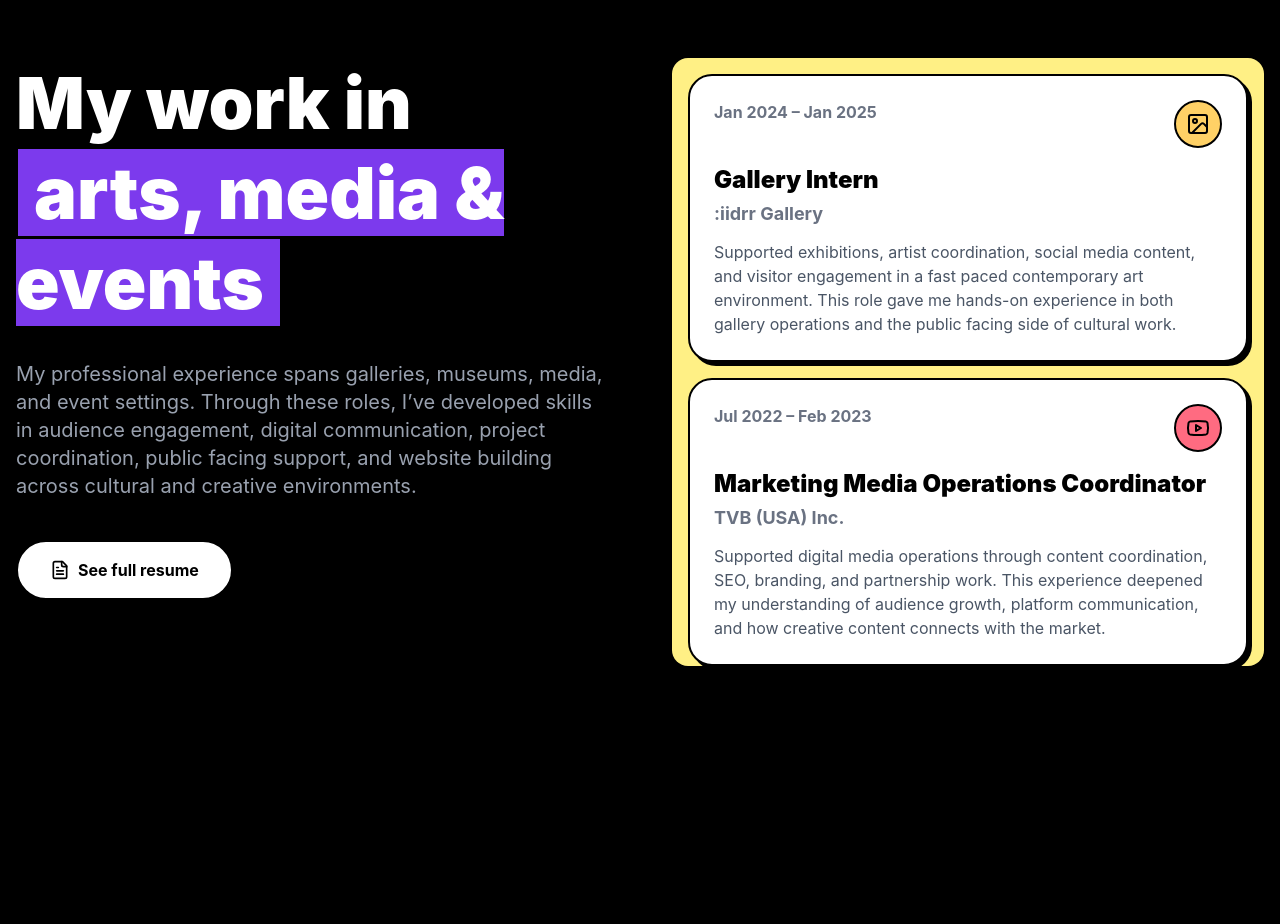
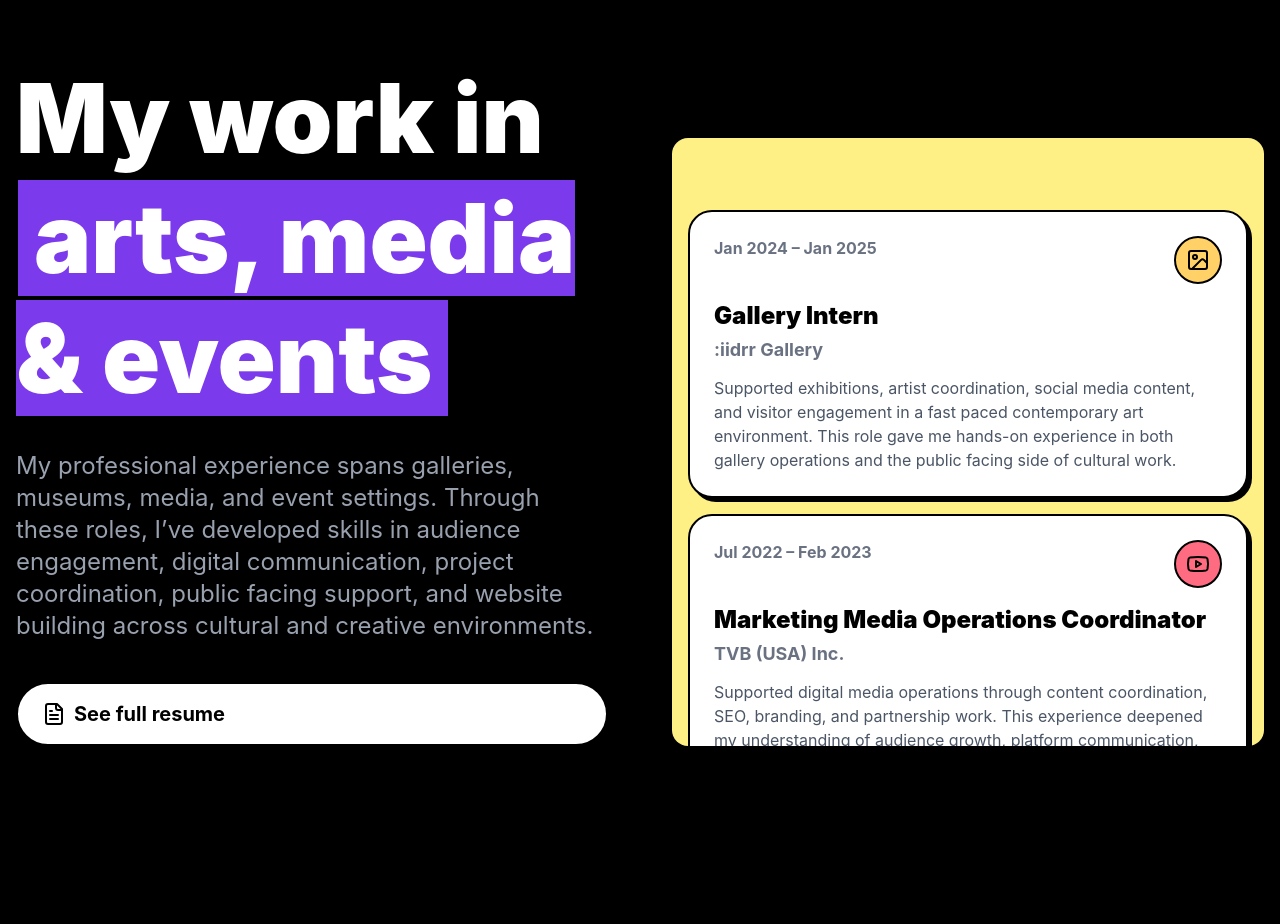
Before and after one commit to bbx99/my-portfolio, a React (Vite) app: page / in a window 1280 px wide. Shown: the part 3860-4784 px from the top of the page. Built offline with nearby package versions, Linux system fonts and the light colour scheme.

Commit message:
feat: add scroll indicator and adjust layout in Experience section

```diff
--- a/src/App.tsx
+++ b/src/App.tsx
@@ -1,4 +1,4 @@
-import { Mail, Briefcase, User, Layout, FileText, Send, Github, Twitter, Instagram, Youtube, Linkedin, ArrowUpRight, Star, Circle, Square, Triangle, Sparkles, Pizza, Coffee, IceCream, Cat, Dog, Bird, Rabbit, Fish, Snail, Cookie, X, Copy, Check, Image, Download } from 'lucide-react';
+import { Mail, Briefcase, User, Layout, FileText, Send, Github, Twitter, Instagram, Youtube, Linkedin, ArrowUpRight, Star, Circle, Square, Triangle, Sparkles, Pizza, Coffee, IceCream, Cat, Dog, Bird, Rabbit, Fish, Snail, Cookie, X, Copy, Check, Image, Download, Mouse } from 'lucide-react';
 import { motion, AnimatePresence } from 'framer-motion';
 import { useState, useEffect } from 'react';
 
@@ -306,18 +306,33 @@ const Experience = ({ onSeeResumeClick }) => {
 
   return (
     <section id="experience" className="bg-black py-32 px-4">
-      <div className="max-w-7xl mx-auto grid md:grid-cols-2 gap-16">
+      <div className="max-w-7xl mx-auto grid md:grid-cols-2 gap-16 items-end">
+        <div className="flex flex-col h-full justify-between">
           <div>
-          <h2 className="text-6xl md:text-7xl font-black text-white mb-8 leading-tight">
+            <h2 className="text-7xl md:text-8xl font-black text-white mb-8 leading-tight">
               My work in <br />
               <span className="bg-brand-purple text-white px-4 brutal-border">arts, media & events</span>
             </h2>
-          <p className="text-xl text-gray-400 mb-10">
+            <p className="text-2xl text-gray-400 mb-10">
               My professional experience spans galleries, museums, media, and event settings. Through these roles, I’ve developed skills in audience engagement, digital communication, project coordination, public facing support, and website building across cultural and creative environments.
             </p>
-          <button onClick={onSeeResumeClick} className="brutal-btn-white flex items-center gap-2"> <FileText size={20} /> See full resume</button>
           </div>
-        <div className="space-y-4 max-h-[38rem] overflow-y-auto p-4 bg-yellow-200 rounded-2xl">
+          <button onClick={onSeeResumeClick} className="brutal-btn-white flex items-center gap-2 py-4 px-6 text-xl"> <FileText size={24} /> See full resume</button>
+        </div>
+        <div className="relative space-y-4 max-h-[38rem] overflow-y-auto p-4 bg-yellow-200 rounded-2xl">
+          <motion.div
+            initial={{ opacity: 1, y: 0}}
+            whileInView={{ opacity: 0, y: -20 }}
+            viewport={{ amount: 0.2, once: true }}
+            transition={{ duration: 0.5 }}
+            className="sticky top-4 z-10 text-center"
+          >
+            <div className="inline-flex items-center gap-2 bg-black/10 text-black font-bold px-4 py-2 rounded-full">
+              <Mouse size={20} />
+              <span>Scroll for more</span>
+            </div>
+          </motion.div>
+
           {jobs.map((job, i) => (
             <motion.div
               key={i}
```
Lines whose indentation alone changed are shown as unchanged.
